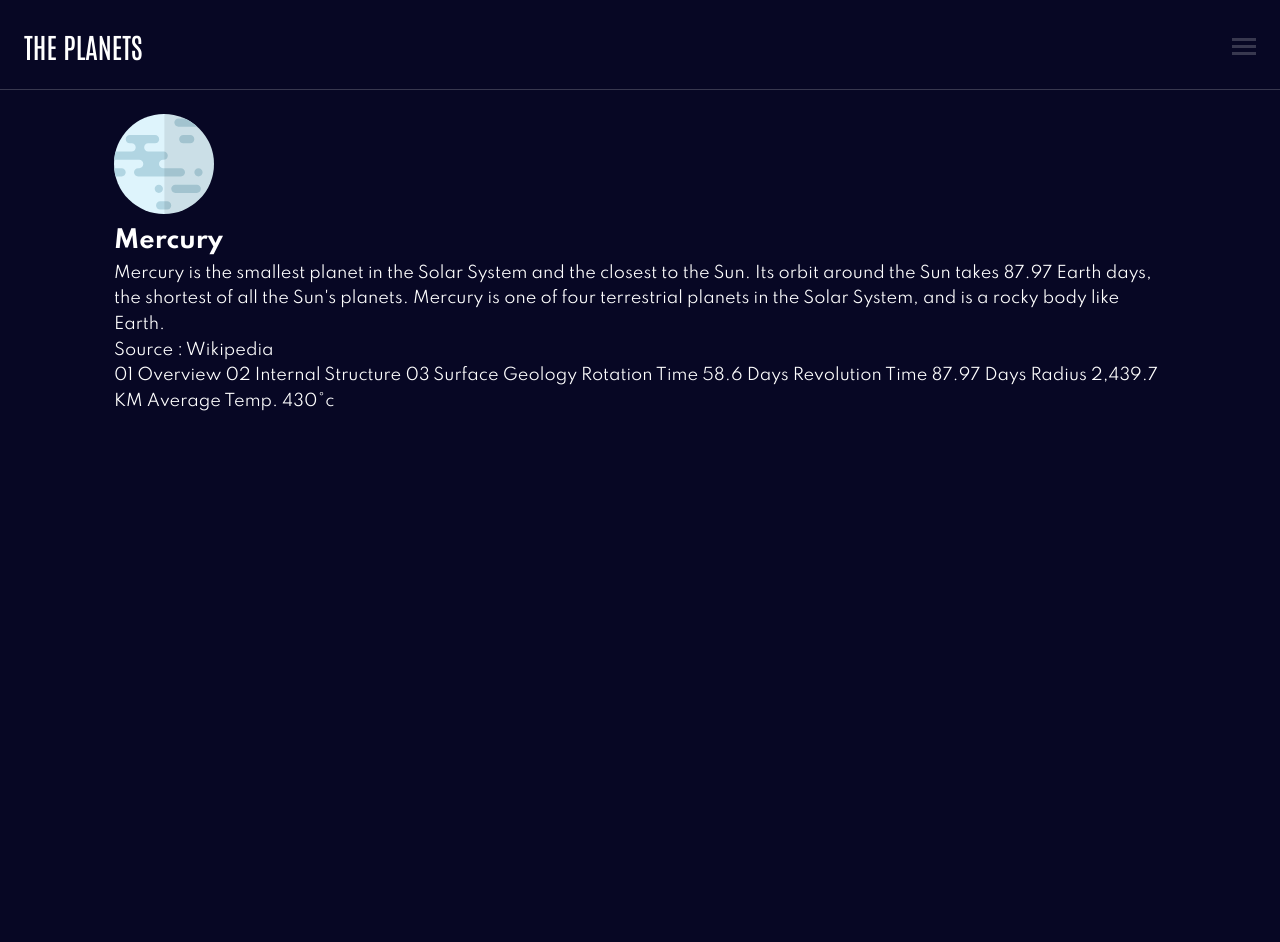
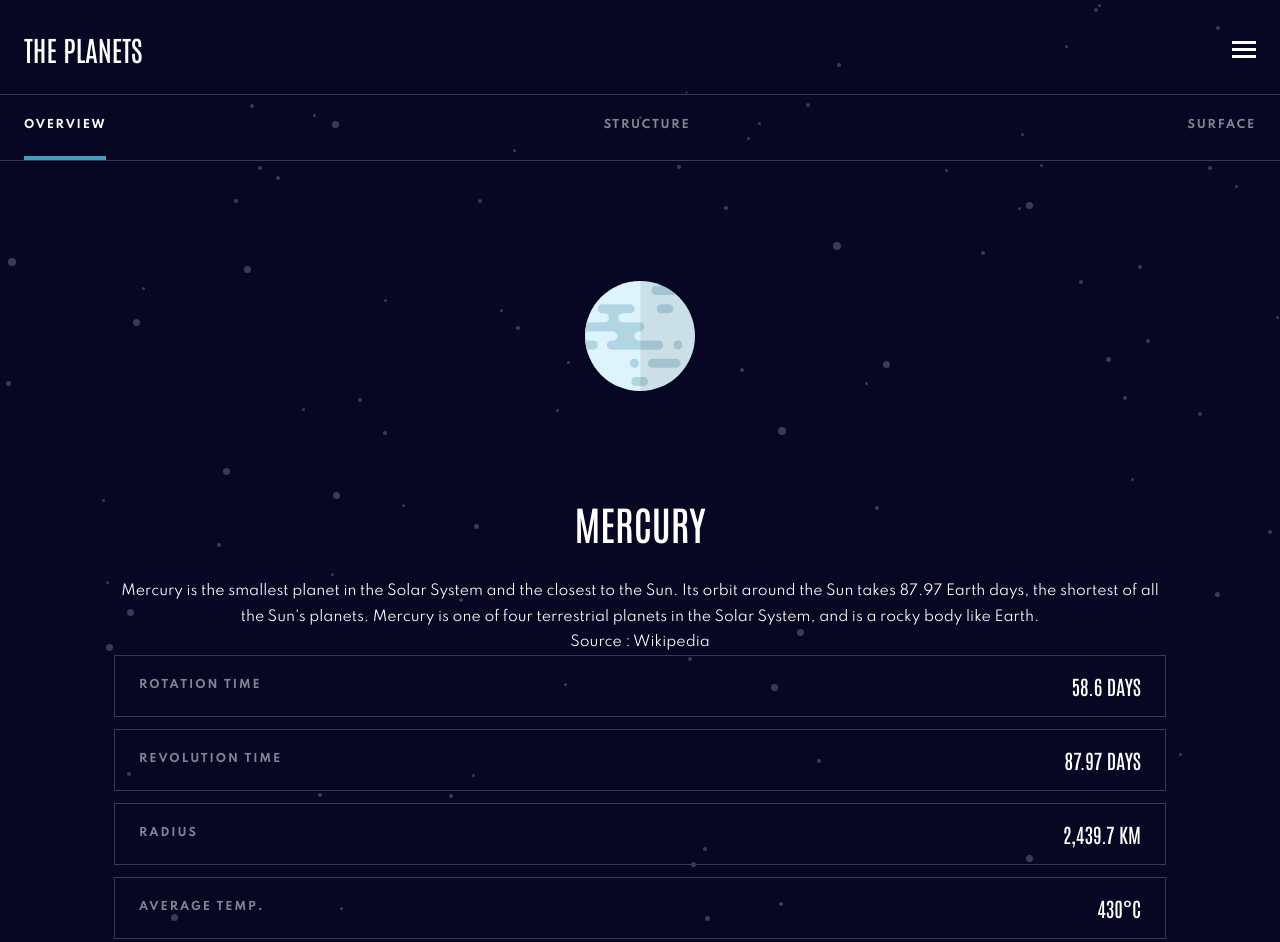
Before and after one commit to zettelmann/planet-fact-site-oop-js, a website built with webpack: page index.html in a window 1280 px wide. Shown: the top 942 px of the page. Before the commit the page ends 800 px from the top, so only its background shows below. Built offline with nearby package versions, Linux system fonts and the light colour scheme.

Commit message:
finished layout

```diff
--- a/index.html
+++ b/index.html
@@ -23,7 +23,7 @@
     </header>
 
       <nav class="nav">
-        <ul class="nav__list">
+        <ul>
           <li class="nav__item nav__item--mercury">
             <button class="nav__btn nav__btn--mercury">Mercury</button>
           </li>
@@ -49,45 +49,82 @@
             <button class="nav__btn nav__btn--neptune">Neptune</button>
           </li>
         </ul>
+
       </nav>
-    <div class="container">
-    <section class="section__planet-facts">
-      <div class="planet-facts__container">
+        <nav class="subnav">
+          <ul class="planet-facts__btns-list">
+            <li class="planet-facts__btns-item">
+              <button class="planet-facts__btn planet-facts__btn--mercury planet-facts__btn--overview show-planet-facts"><h4>Overview</h4> </button>
+            </li>
+            <li class="planet-facts__btns-item">
+              <button class="planet-facts__btn planet-facts__btn--mercury planet-facts__btn--structure"><h4>Structure</h4></button>
+            </li>
+            <li class="planet-facts__btns-item">
+              <button class="planet-facts__btn planet-facts__btn--mercury planet-facts__btn--surface"><h4>Surface</h4></button>
+            </li>
+          </ul>
+        </nav>
+      <div class="container">
+        <section class="section-planet-facts">
+          <div class="planet-facts__container">
+
+
+
         <div class="planet-facts__img">
-            <img class="img" src="./src/svg/planet-mercury.svg" alt="">
+            <img src="../src/svg/planet-mercury.svg" alt="">
         </div>
         <div class="planet-facts__content">
           <h1 class="planet-facts__name">Mercury</h1>
-          <div class="planet-facts__info">
+          <p class="planet-facts__info">
             Mercury is the smallest planet in the Solar System and the closest
             to the Sun. Its orbit around the Sun takes 87.97 Earth days, the
             shortest of all the Sun's planets. Mercury is one of four terrestrial
             planets in the Solar System, and is a rocky body like Earth.
-          </div>
-          <div class="planets-facts__source">Source : Wikipedia</div>
+          </p>
+          <p class="planets-facts__source">Source : Wikipedia</p>
         </div>
+      </div>
+      <div class="planet-facts__datas">
+
+        <div class="planet-facts__data">
+          <p class="planet-facts__data-name">
+            Rotation Time
+          </p>
+          <p class="planet-facts__data-value">
+            58.6 Days
+          </p>
+        </div>
+
+        <div class="planet-facts__data">
+          <p class="planet-facts__data-name">
+            Revolution Time
+          </p>
+          <p class="planet-facts__data-value">
+            87.97 Days
+          </p>
+        </div>
+
+        <div class="planet-facts__data">
+          <p class="planet-facts__data-name">
+            Radius
+          </p>
+          <p class="planet-facts__data-value">
+            2,439.7 KM
+          </p>
+        </div>
+
+        <div class="planet-facts__data">
+          <p class="planet-facts__data-name">
+            Average Temp.
+          </p>
+          <p class="planet-facts__data-value">
+            430°c
+          </p>
+        </div>
+
       </div>
 
     </section>
-
-
-
-
-  01 Overview
-  02 Internal Structure
-  03 Surface Geology
-
-  Rotation Time
-  58.6 Days
-
-  Revolution Time
-  87.97 Days
-
-  Radius
-  2,439.7 KM
-
-  Average Temp.
-  430°c
 </div>
 </body>
 </html>
--- a/src/script/mobileMenu.js
+++ b/src/script/mobileMenu.js
@@ -1,11 +1,27 @@
+/*
+    MOBILE NAVIGATION TOGGLE
+*/
 const mobileMenuBtn = document.querySelector('.mobile-menu__button');
 const mobileMenuIcon = document.querySelector('.mobile-menu__icon');
 const mobileMenuNav = document.querySelector('.nav');
 
 
 const showMobileNavigation = () => {
-    mobileMenuBtn.addEventListener('click', ()=> {
+    mobileMenuBtn.addEventListener('click', () => {
         mobileMenuNav.classList.toggle('show-mobile-menu');
     })
 }
 showMobileNavigation();
+/*
+    MOBILE SUB-NAVIGATION
+*/
+const mobileSubNavContainer = document.querySelector('.planet-facts__btns-list')
+const mobileSubNavBtn = document.querySelectorAll('.planet-facts__btn');
+
+mobileSubNavContainer.addEventListener('click', e => {
+    const clicked = e.target.closest('.planet-facts__btn');
+    if(!clicked) return;
+
+    mobileSubNavBtn.forEach(btn => btn.classList.remove('show-planet-facts'));
+    clicked.classList.add('show-planet-facts');
+});
--- a/src/style/base/_base.scss
+++ b/src/style/base/_base.scss
@@ -14,7 +14,7 @@ html {
 }
 
 body {
-    background: var(--clr-background);
+    background: var(--clr-background) url('../svg/background-stars.svg') center;
     color: var(--clr-font--white);
 }
 
@@ -25,8 +25,11 @@ li {
 img {
   //max-width: 100%;
 
-  height: 100px;
-  height: 100px;
+  height: 11rem;
+  height: 11rem;
+
+  margin: 9.6rem auto;
+
 }
 
 button {
@@ -37,8 +40,3 @@ button {
     text-transform: uppercase;
     border: none;
 }
-
-.img {
-    width: 100px;
-    height: 100px;
-}
--- a/src/style/base/_typography.scss
+++ b/src/style/base/_typography.scss
@@ -1,6 +1,8 @@
 :root {
     --font-primary: 'Spartan', sans-serif;
     --font-secondary: 'Antonio', sans-serif;
+
+
 }
 
 html {
@@ -10,6 +12,30 @@ html {
 body {
     font-family: var(--font-primary);
     font-weight: 400;
-    line-height: 1.6;
+    line-height: 1.8;
     font-size: 1.6rem;
 }
+
+h1 {
+    font-family: var(--font-secondary);
+    font-weight: 400;
+    text-transform: uppercase ;
+    font-size: 4rem;
+    text-align: center;
+    padding-bottom: 2rem;
+}
+
+h4 {
+    font-size: 1.1rem;
+    font-weight: 600;
+    letter-spacing: .175rem;
+
+}
+
+p {
+    font-size: 1.4rem;
+    text-align: center;
+   // padding-bottom: 3.6rem;
+
+
+}
--- a/src/style/components/_mobile-menu.scss
+++ b/src/style/components/_mobile-menu.scss
@@ -12,7 +12,7 @@
     &__icon {
         width: 2.4rem;
         height: .3rem;
-        background-color: var(--clr-accent);
+        background-color: var(--clr-font--white);
 
         position: relative;
 
--- /dev/null
+++ b/src/style/layouts/_btns-planet-facts.scss
@@ -0,0 +1,31 @@
+.planet-facts {
+
+    &__btns-list {
+        padding: 0 2.4rem;
+        border-bottom: 1px solid var(--clr-accent);
+
+        display: flex;
+        justify-content: space-between;
+
+
+    }
+
+    &__btns-item {
+
+
+    }
+
+    &__btn {
+        padding: 2.4rem 0;
+        color: var(--clr-font--grey);
+        border-bottom: 4px solid transparent;
+
+        transition: all .4s ease-in-out;
+
+        &.show-planet-facts {
+            color: var(--clr-font--white);
+            border-bottom: 4px solid var(--clr-mercury);
+        }
+
+    }
+}
--- a/src/style/layouts/_index.scss
+++ b/src/style/layouts/_index.scss
@@ -1,2 +1,4 @@
+@forward 'btns-planet-facts';
 @forward 'header';
 @forward 'navigation';
+@forward 'section-planet-facts';
--- a/src/style/layouts/_navigation.scss
+++ b/src/style/layouts/_navigation.scss
@@ -2,6 +2,7 @@
     padding: 2.4rem;
     background: var(--clr-background);
     width: 100%;
+    height: 100%;
     transform: translateX(-100%);
     transition: all .4s ease-in-out;
 
@@ -27,7 +28,7 @@
         display: flex;
         align-items: center;
 
-        &:before {
+        &::before {
             content: '';
             width: 2.4rem;
             height: 2.4rem;
@@ -44,7 +45,7 @@
         &--uranus::before { background-color: var(--clr-uranus); }
         &--neptune::before { background-color: var(--clr-neptune); }
 
-        &:after {
+        &::after {
             content: '';
             width: 2.4rem;
             height: 2.4rem;
--- /dev/null
+++ b/src/style/layouts/_section-planet-facts.scss
@@ -0,0 +1,62 @@
+.section-planet-facts {
+
+}
+
+.planet-facts {
+
+    &__container {
+    }
+
+
+    &__img {
+        width: 100%;
+        display: grid;
+        place-content: center;
+    }
+    /* CONTENT START */
+    &__content {
+
+    }
+
+        &__name {
+
+        }
+
+        &__info {
+
+        }
+
+        &__source {
+
+        }
+    /* CONTENT END */
+    /* DATA START */
+    &__datas {
+        display: grid;
+        gap: 1.2rem;
+    }
+
+    &__data {
+        border: 1px solid var(--clr-accent);
+        padding: 1.2rem 2.4rem;
+        display: flex;
+        justify-content: space-between;
+        align-items: center;
+    }
+
+    &__data-name {
+        font-size: 1.1rem;
+        font-weight: 600;
+        letter-spacing: .2rem;
+        color: var(--clr-font--grey);
+        text-transform: uppercase;
+    }
+
+    &__data-value {
+        font-family: var(--font-secondary);
+        font-size: 2rem;
+        text-transform: uppercase;
+
+    }
+    /* DATA END */
+}
--- a/src/style/utilities/_container.scss
+++ b/src/style/utilities/_container.scss
@@ -1,5 +1,7 @@
 .container {
+
     max-width: 110rem;
     margin: 0 auto;
     padding: 2.4rem;
+
 }
```
Also changed, not shown: src/script/index.js (line endings or trailing spaces), 1 other file.
